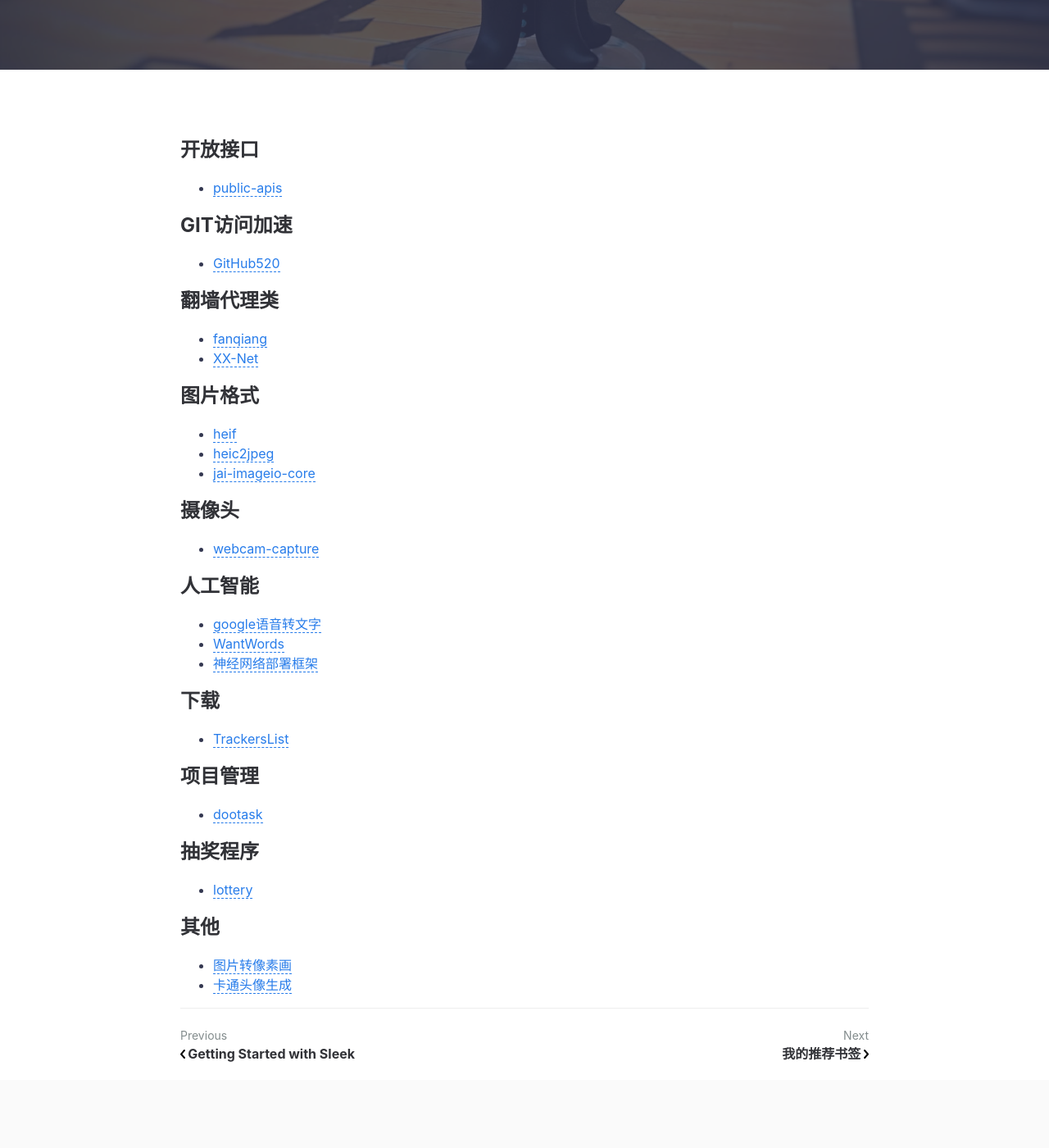
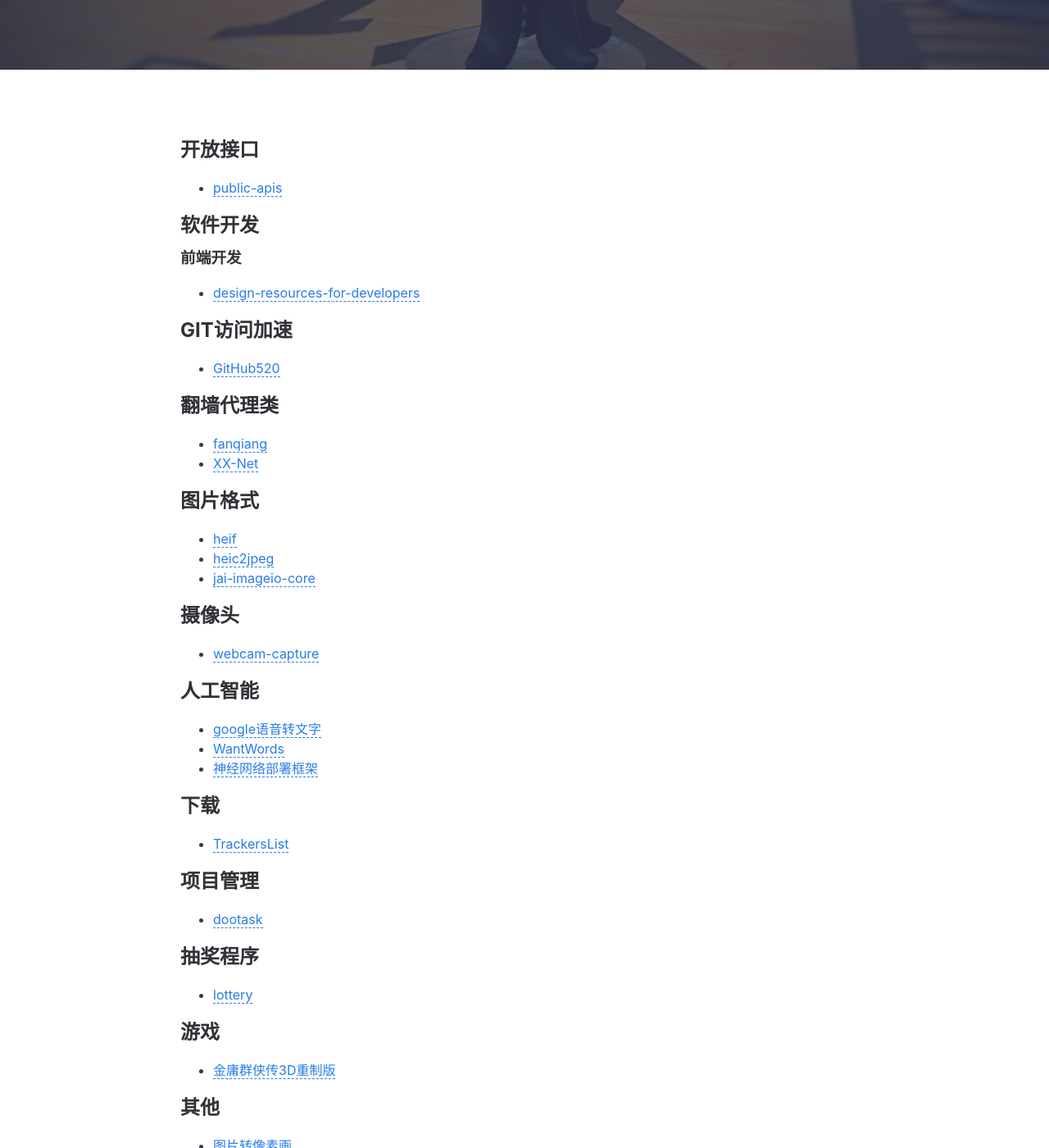
Before and after one commit to liushaofeng89/blog, a Jekyll site: the page built from _posts/2021-12-02-github-recommend.md, in a window 1280 px wide and 1400 px high, scrolled down 491 px. Shown: the whole window at 82% size. Built offline with Jekyll 4.4.1, drawn with Linux system fonts in a browser that asks for light colours; comment, search, counter and statistics services are not loaded.

Commit message:
Update 2021-12-02-github-recommend.md
Github推荐项目：新增前端开发资源、头像生成网站

```diff
--- a/_posts/2021-12-02-github-recommend.md
+++ b/_posts/2021-12-02-github-recommend.md
@@ -8,6 +8,11 @@
 
 ## 开放接口
   * [public-apis](https://github.com/public-apis/public-apis)
+
+## 软件开发
+
+### 前端开发
+  * [design-resources-for-developers](https://github.com/bradtraversy/design-resources-for-developers "Curated list of design and UI resources from stock photos, web templates, CSS frameworks, UI libraries, tools and much more")
 
 ## GIT访问加速
   * [GitHub520](https://github.com/521xueweihan/GitHub520)
@@ -38,6 +43,10 @@
 ## 抽奖程序
   * [lottery](https://github.com/moshang-xc/lottery)
 
+## 游戏
+  * [金庸群侠传3D重制版](https://github.com/jynew/jynew)
+
 ## 其他
   * [图片转像素画](https://github.com/chuiliu/the-pixel-art)
   * [卡通头像生成](https://github.com/fangpenlin/avataaars-generator)
+  * [Vue Color Avatar](https://github.com/Codennnn/vue-color-avatar "一个纯前端实现的头像生成网站")
```
